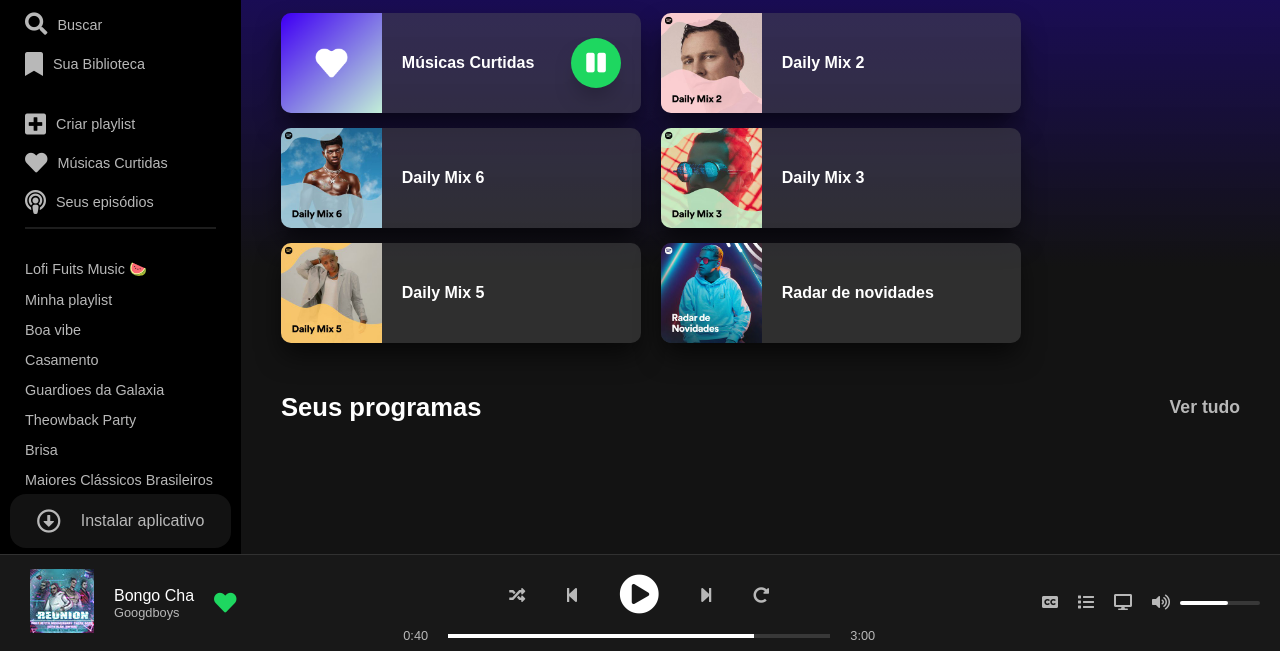
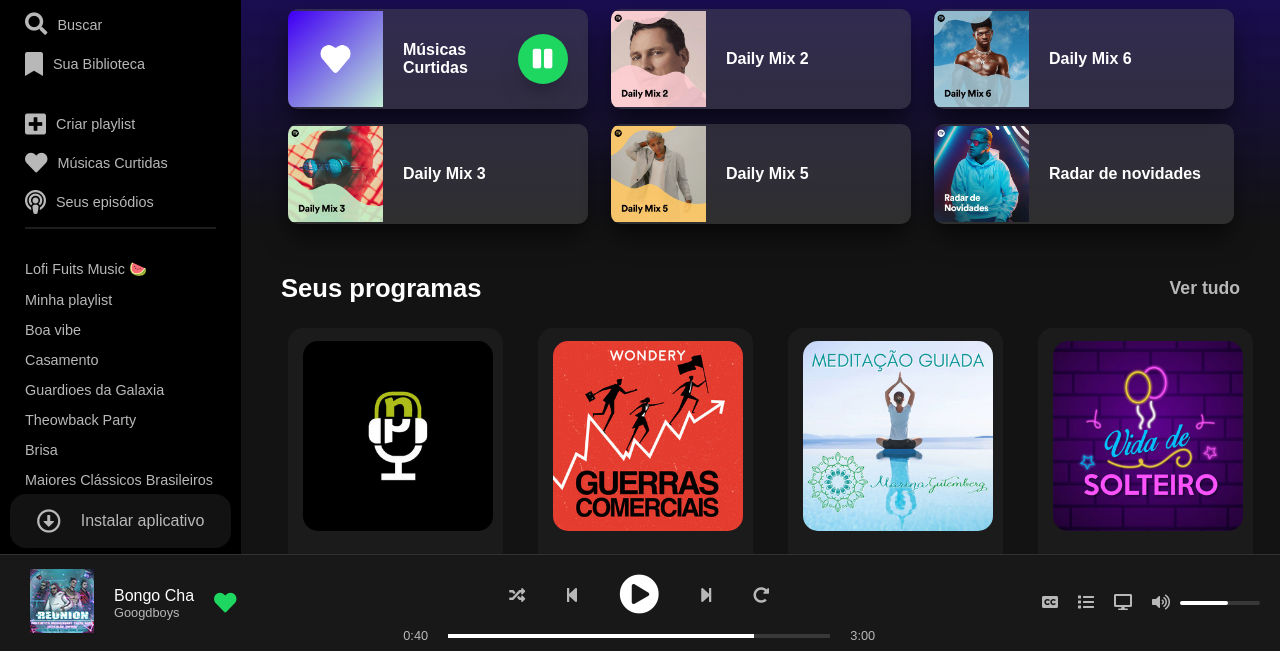
Before and after one commit to willfra/spotify, a plain HTML site: page index.html in a window 1280 px wide. Shown: the part 149-800 px from the top of the page. Drawn offline with Linux system fonts and the light colour scheme.

Commit message:
atualização= Seus programas, responsividade web

```diff
--- a/index.html
+++ b/index.html
@@ -210,6 +210,98 @@
             <h1>Seus programas</h1>
             <h3>Ver tudo</h3>
         </section>
+        <section class="sessao_seus-programas">
+
+            <div class="box_seus-programas">
+                <div class="seus-programas_img">
+                    <img src="./img/1b44bbf39744c6661a516dbb4f1f17790d3aac17.jpg" alt="">
+                </div>
+                <div class="seus-programas_titulo">
+                    <h1>Publish News</h1>
+                </div>
+                <div class="seus-programas_sub-titulo">
+                    <h3>Podcast</h3>
+                </div>
+            </div>
+            <div class="box_seus-programas">
+                <div class="seus-programas_img">
+                    <img src="./img/1d578193989b2c9a2351b8715b44ba56b81f92c1.jpg" alt="">
+                </div>
+                <div class="seus-programas_titulo">
+                    <h1>Guerras Comerciais</h1>
+                </div>
+                <div class="seus-programas_sub-titulo">
+                    <h3>Podcast</h3>
+                </div>
+            </div>
+            <div class="box_seus-programas">
+                <div class="seus-programas_img">
+                    <img src="./img/77d641720219ff63857af32e02371298a8d47652.jpg" alt="">
+                </div>
+                <div class="seus-programas_titulo">
+                    <h1>Meditação Guiada</h1>
+                </div>
+                <div class="seus-programas_sub-titulo">
+                    <h3>Podcast</h3>
+                </div>
+            </div>
+            <div class="box_seus-programas">
+                <div class="seus-programas_img">
+                    <img src="./img/ab67656300005f1f6a8b0803063459297d8a14fa.jpg" alt="">
+                </div>
+                <div class="seus-programas_titulo">
+                    <h1>Vida de Solteiro</h1>
+                </div>
+                <div class="seus-programas_sub-titulo">
+                    <h3>Podcast</h3>
+                </div>
+            </div>
+            <div class="box_seus-programas">
+                <div class="seus-programas_img">
+                    <img src="./img/ab67656300005f1fee8fb4751a225d2d5bdef922.jpg" alt="">
+                </div>
+                <div class="seus-programas_titulo">
+                    <h1>PrimoCast</h1>
+                </div>
+                <div class="seus-programas_sub-titulo">
+                    <h3>Exclusivo Willtofy</h3>
+                </div>
+            </div>
+            <div class="box_seus-programas">
+                <div class="seus-programas_img">
+                    <img src="./img/ab67706c0000da84480dd68a6ea81a650edbb228.jpg" alt="">
+                </div>
+                <div class="seus-programas_titulo">
+                    <h1>Foco no Estudo</h1>
+                </div>
+                <div class="seus-programas_sub-titulo">
+                    <h3>Playlist</h3>
+                </div>
+            </div>
+            <div class="box_seus-programas">
+                <div class="seus-programas_img">
+                    <img src="./img/ab67706c0000da8453fd249d39f2072c4f77e5c6.jpg" alt="">
+                </div>
+                <div class="seus-programas_titulo">
+                    <h1>Bateu a depre</h1>
+                </div>
+                <div class="seus-programas_sub-titulo">
+                    <h3>Playlist</h3>
+                </div>
+            </div>
+            <div class="box_seus-programas">
+                <div class="seus-programas_img">
+                    <img src="./img/ab67706f00000002a98af2d80eefbbb6d8ee75a1.jpg" alt="">
+                </div>
+                <div class="seus-programas_titulo">
+                    <h1>Hits da Internet</h1>
+                </div>
+                <div class="seus-programas_sub-titulo">
+                    <h3>Playlist Willtofy</h3>
+                </div>
+            </div>
+
+        </section>
 
 
     </div>
--- a/main.css
+++ b/main.css
@@ -28,7 +28,6 @@
   font-weight: var(--font-tertiary);
   color: var(--branco);
   overflow: unset;
-
 }
 /*------------------- MENU-LATERAL -------------------*/
 .menu-lateral {
@@ -390,7 +389,7 @@
 
 .area_painel {
   width: 100%;
-  height: 100%;
+  height: 90%;
   display: flex;
   flex-direction: column;
   background: rgb(52, 152, 208);
@@ -427,18 +426,18 @@
 
 .atalhos-rapidos {
   display: flex;
-  justify-content: flex-start;
+  justify-content: space-around;
   padding: 10px 40px;
   align-items: center;
+  column-gap: 10px;
   flex-direction: row;
   flex-wrap: wrap;
 }
 .atalhos-rapidos_box {
-  width: 360px;
+  width: 300px;
   height: 100px;
   background: #5757576b;
   margin-bottom: 15px;
-  margin-right: 20px;
   display: flex;
   justify-content: flex-start;
   align-items: center;
@@ -470,20 +469,21 @@
   font-weight: var(--font-secondary);
 }
 .button_play_playlist {
-  width: 50px;
-  height: 50px;
+  min-width: 50px;
+  min-height: 50px;
+  max-width: 50px;
+  max-height: 50px;
   position: relative;
   background-color: var(--essential-bright-accent);
   border-radius: 50%;
   margin-right: 20px;
-  -webkit-box-shadow: -1px 14px 26px -13px rgba(0,0,0,0.62);
-  box-shadow: -1px 14px 26px -13px rgba(0,0,0,0.62);
+  -webkit-box-shadow: -1px 14px 26px -13px rgba(0, 0, 0, 0.62);
+  box-shadow: -1px 14px 26px -13px rgba(0, 0, 0, 0.62);
   display: flex;
   justify-content: center;
   align-items: center;
   color: white;
   font-size: 1.4rem;
-
 }
 .box_atalhos-rapidos_dentro {
   display: flex;
@@ -492,3 +492,52 @@
   padding: 10px 0px;
   width: 100%;
 }
+.sessao_seus-programas {
+    display: flex;
+  justify-content: space-around;
+  flex-direction: row;
+  margin-left: 40px;
+  flex-wrap: wrap;
+}
+.box_seus-programas {
+    padding: 15px;
+    background: rgba(48, 48, 48, 0.322);
+    display: flex;
+    justify-content: center;
+    flex-direction: column;
+    margin-bottom: 20px;
+    border-radius: 15px;
+    padding-bottom: 35px;
+    cursor: pointer;
+    margin-right: 20px;
+    min-width: 185px;
+    min-height: 250px;
+    max-width: 185px;
+    max-height: 250px;
+}
+.box_seus-programas:hover {
+    background: rgba(255, 255, 255, 0.082);
+}
+
+.seus-programas_img {
+    min-width: 190px;
+    min-height: 190px;
+    border-radius: 15px;
+    overflow: hidden;
+    margin-bottom: 10px;
+}
+.seus-programas_img img {
+  width: 100%;
+  height: 100%;
+  object-fit: contain;
+  overflow: hidden;
+}
+.seus-programas_titulo {
+  margin-top: 10px;
+  color: white;
+  font-size: 0.8rem;
+}
+.seus-programas_sub-titulo {
+  margin-top: 5px;
+  font-size: 0.8rem;
+}
```
Lines whose indentation alone changed are shown as unchanged.
